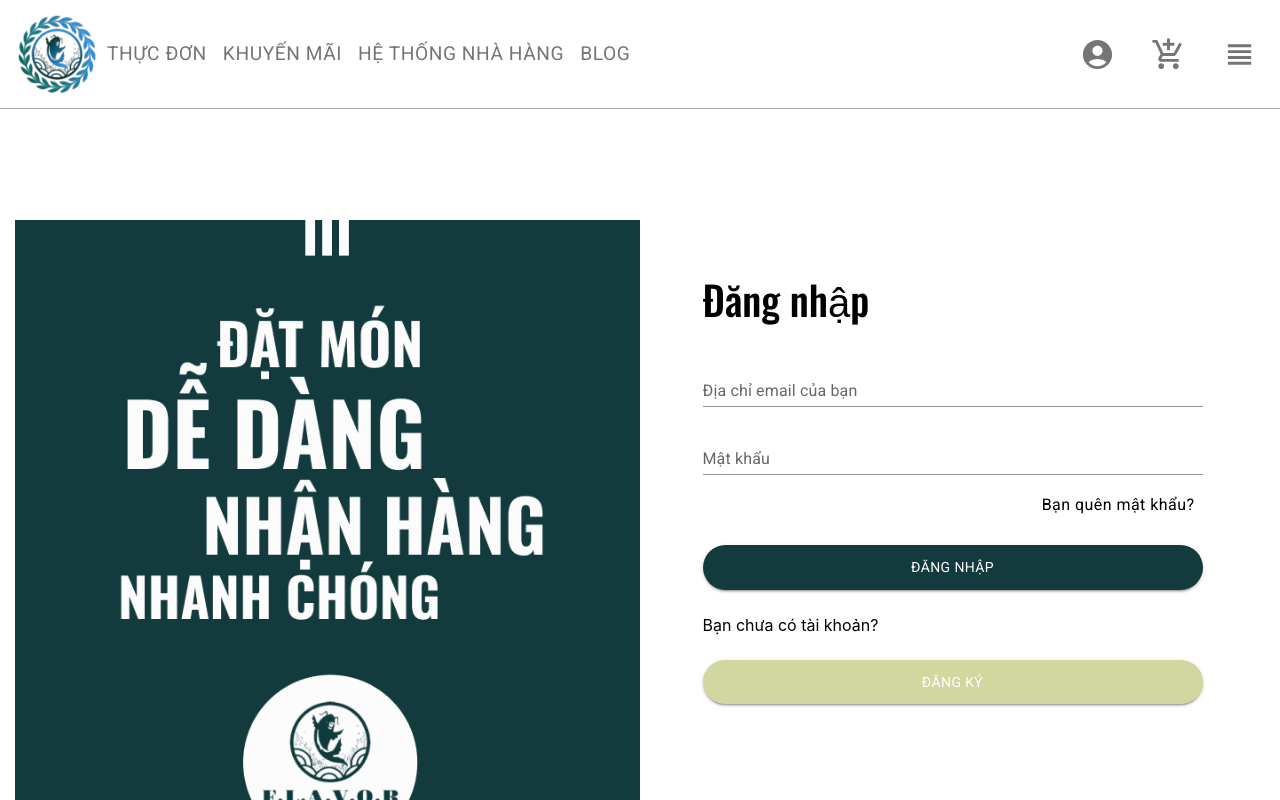
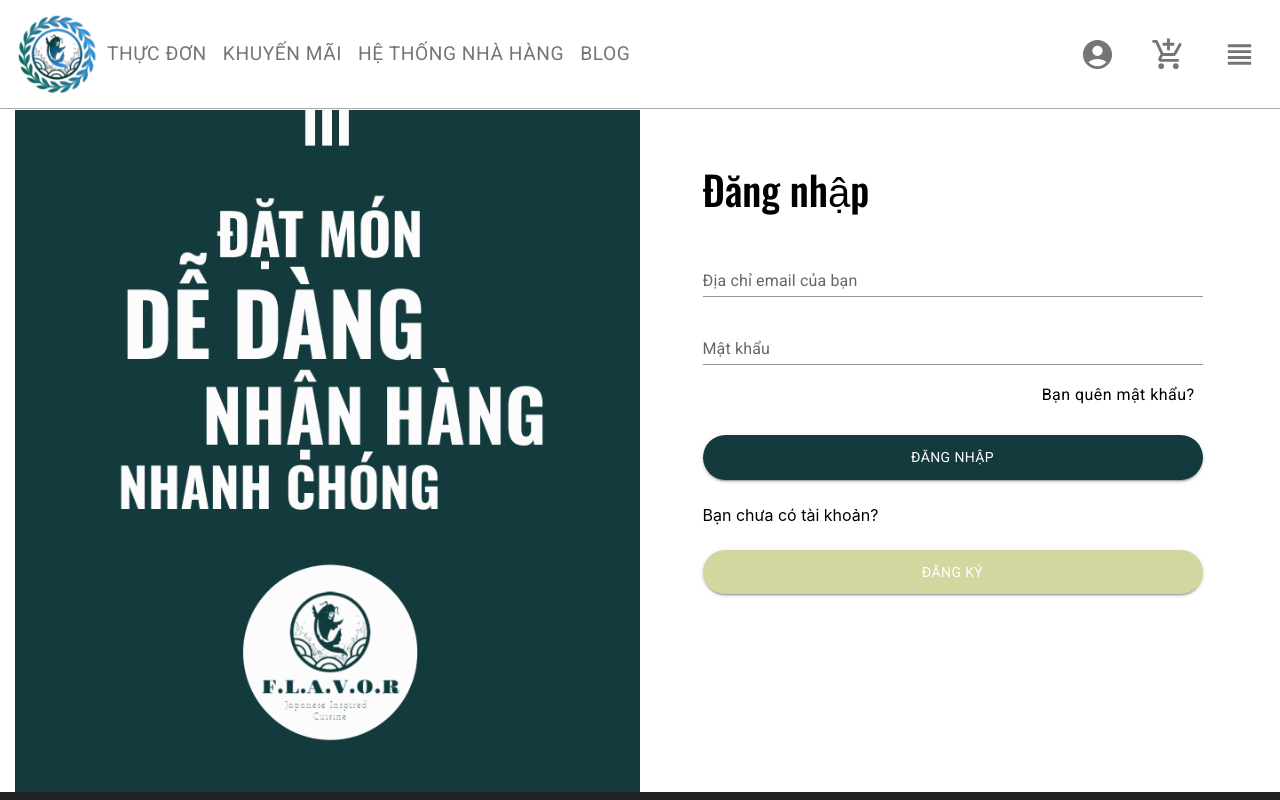
Before and after one commit to tona3922/POS-restaurant, a React (Create React App) app: page /login in a window 1280 px wide. Shown: the top 800 px of the page. Built offline with nearby package versions, Linux system fonts and the light colour scheme.

Commit message:
navigate to menu, login, and cart page from header

```diff
--- a/src/components/Header/responsive/DesktopView.js
+++ b/src/components/Header/responsive/DesktopView.js
@@ -22,6 +22,7 @@
 import { DrawerContent } from "constants/drawerContent";
 import Button from "@mui/material/Button";
 import { useViewport } from "utils/useViewport";
+import { Link } from "react-router-dom";
 
 function DesktopView() {
   const width = useViewport();
@@ -99,24 +100,33 @@
           <img alt="logo" src={FullLogo} className="full-logo-header" />
         </IconButton>
 
+        <Link to={"/menu"}>
           <HeaderButton>Thực đơn</HeaderButton>
+        </Link>
+
         <HeaderButton>Khuyến mãi</HeaderButton>
         <HeaderButton>Hệ thống nhà hàng</HeaderButton>
         <HeaderButton>Blog</HeaderButton>
       </div>
       <div className="header-right">
+        <Link to={"/login"}>
           <IconButton>
             <AccountCircleIcon
               fontSize={width <= 991 ? "medium" : "large"}
               color="black"
             />
           </IconButton>
+        </Link>
+
+        <Link to={"/cart"}>
           <IconButton>
             <AddShoppingCartIcon
               fontSize={width <= 991 ? "medium" : "large"}
               color="black"
             />
           </IconButton>
+        </Link>
+
         <React.Fragment>
           <IconButton onClick={toggleDrawer(true)}>
             <ViewHeadlineIcon
--- a/src/components/Login/index.css
+++ b/src/components/Login/index.css
@@ -4,8 +4,6 @@
   padding: 0 15px;
   margin: auto;
   /* margin-top: 110px; */
-  /* height: 100px; */
-  /* background-color: yellow; */
   display: flex;
 }
 
--- a/src/containers/Root/index.js
+++ b/src/containers/Root/index.js
@@ -7,7 +7,7 @@
     <>
       <Header />
       {/* your page stays here */}
-      <div className="page" style={{ marginTop: "110px" }}>
+      <div className="page">
         <Outlet />
       </div>
       <Footer />
```
Lines whose indentation alone changed are shown as unchanged.
